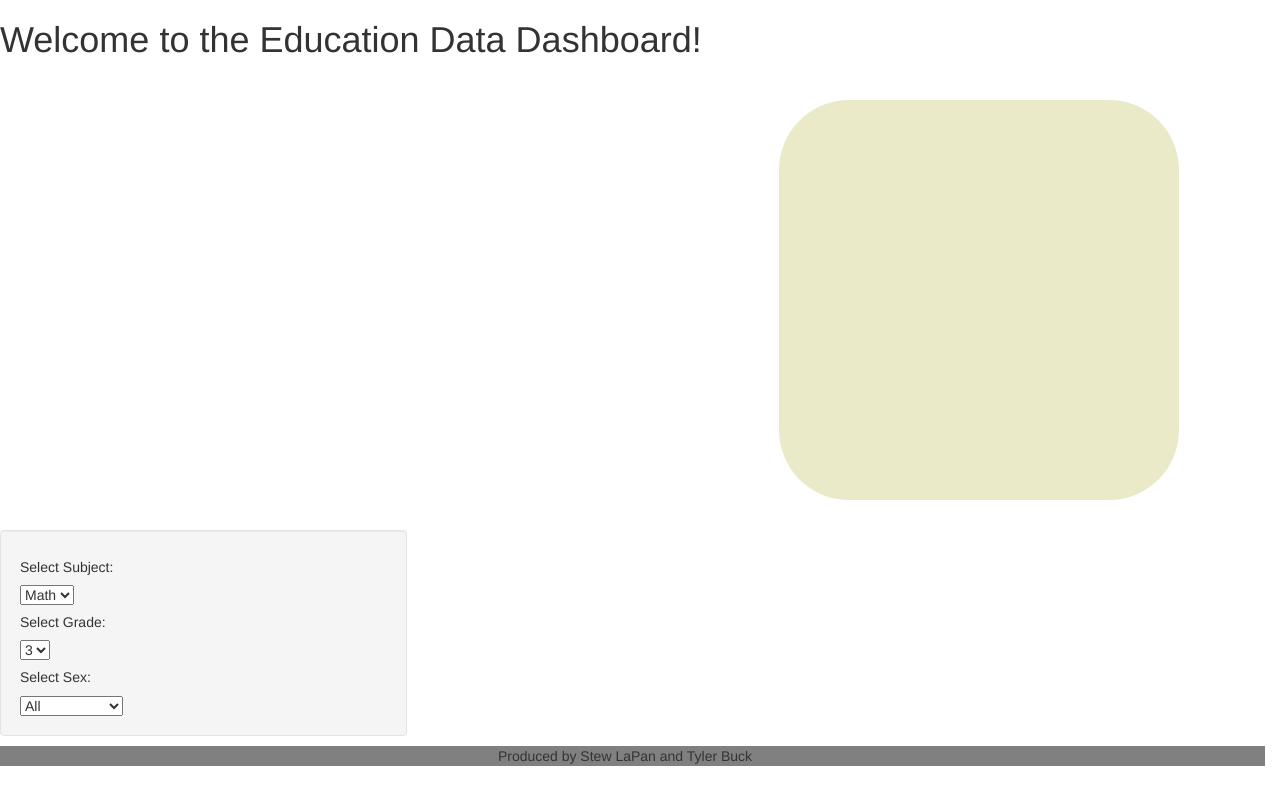
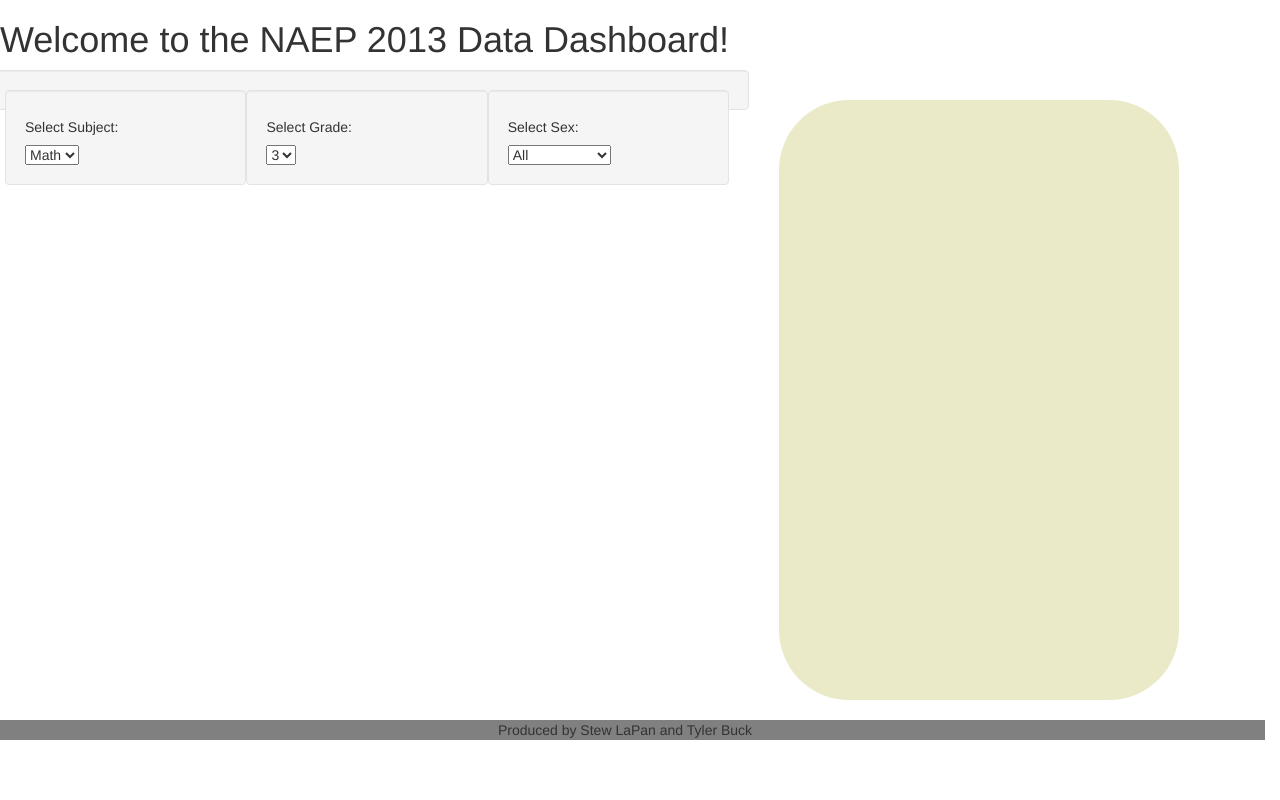
Before and after one commit to tbuck09/Education_Data_Visualization_Project, a Flask app: page / in a window 1280 px wide. Run offline with Flask 2, Linux system fonts and the light colour scheme; some libraries are stand-ins or nearby versions.

Commit message:
All together now

```diff
--- a/static/css/main.css
+++ b/static/css/main.css
@@ -5,3 +5,7 @@
     text-align: center;
     background:gray;
 };
+
+.welcome {
+    background: blue;
+}
--- a/static/js/main.js
+++ b/static/js/main.js
@@ -67,6 +67,21 @@
         colors: demoColors,
 
       },
+      axis: {
+        x:{
+          type: "category",
+        label: {
+          text: "State",
+          position: "outer-center"
+        }
+      },
+      y:{
+        label: {
+          text: "Mean NAEP Score",
+          position: "outer-middle"
+        }
+      }
+      },
       subchart: {
         show: true,
         onbrush: function(domain) {
@@ -78,12 +93,6 @@
       },
       width: {
         ratio: 0.8
-      },
-      axis: {
-        x: {
-          type: "category",
-
-        }
       },
       zoom: {
         enabled: true,
@@ -152,25 +161,33 @@
         colors: sexColors,
 
       },
-      subchart: {
-        show: true,
-        onbrush: function(domain) {
-          zoomRange = domain
-          // return zoomRange
+      axis: {
+        x:{
+          type: "category",
+        label: {
+          text: "State",
+          position: "outer-center"
         }
       },
-      width: {
-        ratio: 0.8
-      },
-      axis: {
-        x: {
-          type: "category",
-
+      y:{
+        label: {
+          text: "Mean NAEP Score",
+          position: "outer-middle"
         }
+      }
       },
       zoom: {
         enabled: true,
         initialRange: zoomRange
+      },
+      subchart: {
+        show: true,
+        onbrush: function(domain) {
+          // console.log(domain)
+          zoomRange = domain
+          console.log(zoomRange)
+          // return zoomRange
+        }
       }
       // bar: {
       //     width: {
--- a/templates/index.html
+++ b/templates/index.html
@@ -9,31 +9,37 @@
 </head>
 
 <body>
-    <h1>Welcome to the Education Data Dashboard!</h1>
+    <div class="welcome">
+        <h1>Welcome to the NAEP 2013 Data Dashboard!</h1>
+    </div>
     <div class="row">
-        <div id="chart"
-             class="col-md-7"></div>
-        <div id="report-card"
-             class= "col-md-5"></div>
-    </div>
-
+        <div class="col-md-7">
             <div class="row">
-        <div class="col-md-4">
+                <div id="chart"></div>
                 <div class="well">
+                    <div class="well col-md-4">
                         <h5>Select Subject:</h5>
                         <select id="selSubject"
                                 onchange="subOptionChanged(this.value)"></select>
+                    </div>
+                    <div class="well col-md-4">
                         <h5>Select Grade:</h5>
                         <select id="selGrade"
                                 onchange="gradeOptionChanged(this.value)"></select>
+                    </div>
+                    <div class="well col-md-4">
                         <h5>Select Sex:</h5>
                         <select id="selSex"
                                 onchange="sexOptionChanged(this.value)"></select>
                     </div>
                 </div>
+            </div>
+        </div>
+        <div id="report-card"
+             class= "col-md-5">
+        </div>
+    </div>
 
-        <!-- <p> Stuff goes here</p> -->
-    </div>
     <div class="row bottom-bar">
         <span class="producers">Produced by Stew LaPan and Tyler Buck</span>
     </div>
```
Also changed, not shown: static/js/report_card.js (+22 -23 lines), 1 other file. Lines whose indentation alone changed are shown as unchanged.
